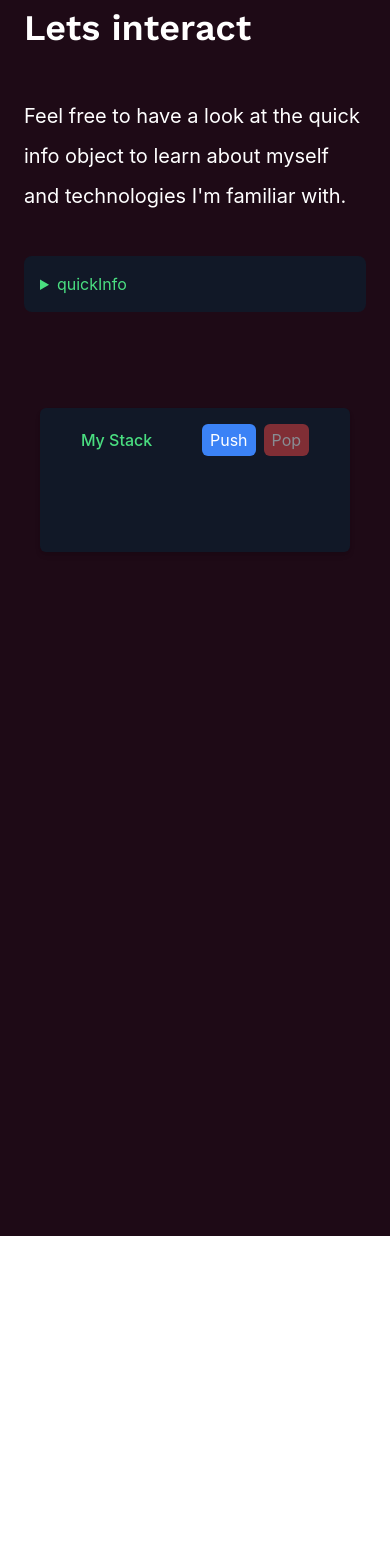
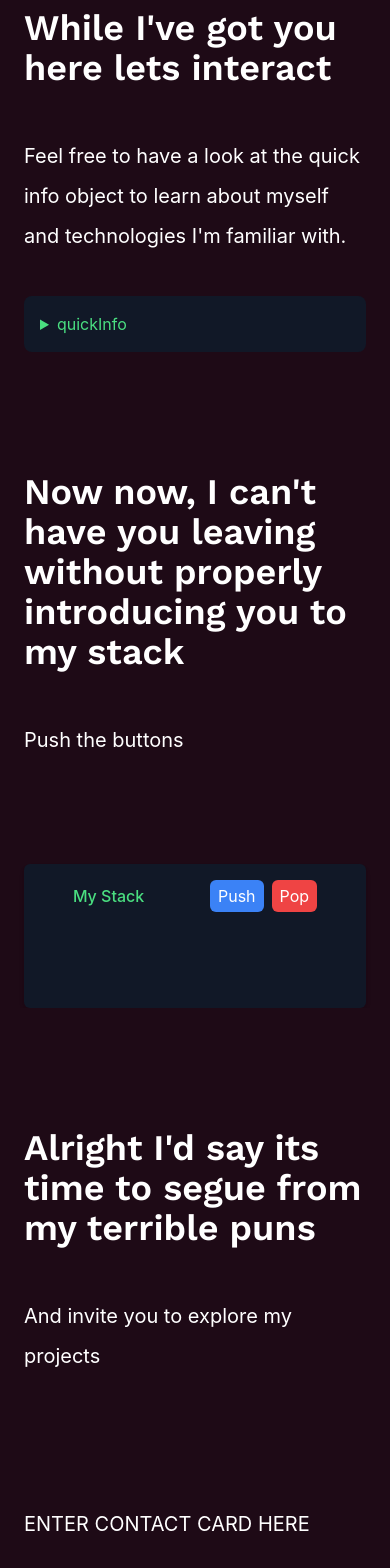
Before and after one commit to Iffat77/portfolio-v2, a React (Create React App) app in the folder portfolio-v2/: page / in a window 390 px wide. Shown: the part 956-2524 px from the top of the page. Before the commit the page ends 2192 px from the top, so only its background shows below. Built offline with nearby package versions, Linux system fonts and the light colour scheme; a web font is replaced by a local one.

Commit message:
adds minor details to home, ui stack fix, projects page

```diff
--- a/portfolio-v2/src/App.js
+++ b/portfolio-v2/src/App.js
@@ -3,6 +3,7 @@ import { Routes, Route } from 'react-router-dom';
 import Nav from '../src/components/Nav';
 import Home from '../src/screens/Home';
 import About from '../src/screens/About';
+import Projects from './screens/Projects';
 
 function App() {
   return (
@@ -11,7 +12,7 @@ function App() {
       <Routes>
         <Route path="/" element={<Home />} />
         <Route path="/about" element={<About />} />
-        {/* add screens for projects */}
+        <Route path="/projects" element={<Projects />} />
       </Routes>
     </div>
   );
--- a/portfolio-v2/src/components/Nav.jsx
+++ b/portfolio-v2/src/components/Nav.jsx
@@ -52,7 +52,7 @@ function Navbar() {
         {isOpen && (
           <div
             onClick={handleClick}
-            class="z-10 mt-14 absolute w-1/2 top-2 right-1 dark:bg-slate-800 bg-white divide-y divide-gray-100 rounded-xl shadow "
+            class=" mt-14 absolute w-1/2 top-2 right-1 dark:bg-slate-800 bg-white divide-y divide-gray-100 rounded-xl shadow "
           >
             <ul
               class="py-2 text-sm dark:text-gray-200"
@@ -65,7 +65,7 @@ function Navbar() {
                 <NavLink to="/about">About</NavLink>
               </li>
               <li className="block px-4 py-2 hover:bg-gray-200 hover:text-green-800 ">
-                <NavLink to="/">Projects</NavLink>
+                <NavLink to="/projects">Projects</NavLink>
               </li>
               <li className="block px-4 py-2 hover:bg-gray-200 hover:text-green-800 ">
                 <NavLink to="/">Contact</NavLink>
--- a/portfolio-v2/src/components/StackVisualization.jsx
+++ b/portfolio-v2/src/components/StackVisualization.jsx
@@ -15,7 +15,7 @@ const StackVisualization = () => {
   };
 
   return (
-    <div className=" p-4  min-h-screen">
+    <div className="h-full">
       <div className="bg-gray-900 w-full md:w-1/2 dark:bg:black shadow-md rounded-md p-4">
         <div className="flex justify-around items-center mb-4">
           <div className="text-green-400 font-medium">My Stack</div>
@@ -36,7 +36,7 @@ const StackVisualization = () => {
               className={classNames(
                 "bg-red-500 hover:bg-red-600 text-white rounded-md px-2 py-1",
                 {
-                  "opacity-50 cursor-default": stack.length === 0,
+                  "cursor-default": stack.length === 0,
                 }
               )}
               onClick={handlePop}
--- a/portfolio-v2/src/screens/Home.jsx
+++ b/portfolio-v2/src/screens/Home.jsx
@@ -11,7 +11,7 @@ const myObject = {
   hobbies: ["Building Software", "Watching Formula 1"],
   skills: {
     stacks: "MERN",
-    languages: ["Javascript", "Python", "Nodejs", "Mongosh"],
+    languages: ["Javascript", "Python"],
     databases: ["MongoDB", "Postgresql"],
     frameworks: ["Reactjs", "Django"],
   },
@@ -39,7 +39,7 @@ export default function Home() {
         <section className="px-6 h-full ">
           <div className="pt-24 ">
             <h2 className="font-font-work text-4xl md:text-5xl lg:pl-8 py-6 dark:text-white">
-              Lets interact
+             While I've got you here lets interact
             </h2>
 
             <p className="w-auto max-w-lg text-xl md:text-2xl lg:pl-8 py-6 leading-10">
@@ -55,16 +55,48 @@ export default function Home() {
 
       <div className="dark:bg-[#1E0A16] bg-[#b0c0bc] dark:text-white ">
         <section className="px-6 h-auto ">
+        <div className="pt-24 ">
+            <h2 className="font-font-work text-4xl md:text-5xl lg:pl-8 py-6 dark:text-white">
+            Now now, I can't have you leaving without properly introducing you to my stack
+            </h2>
 
-
-
-
+            <p className="w-auto max-w-lg text-xl md:text-2xl lg:pl-8 py-6 leading-10">
+              Push the buttons <br></br>
+            </p>
+          </div>
 
           <div className="pt-20">
             <StackVisualization />
           </div>
         </section>
       </div>
+
+      <div className="dark:bg-[#1E0A16] bg-[#b0c0bc] dark:text-white ">
+        <section className="px-6 h-auto ">
+        <div className="pt-24 ">
+            <h2 className="font-font-work text-4xl md:text-5xl lg:pl-8 py-6 dark:text-white">
+            Alright I'd say its time to segue from my terrible puns
+            </h2>
+
+            <p className="w-auto max-w-lg text-xl md:text-2xl lg:pl-8 py-6 leading-10">
+              And invite you to explore my projects  <br></br>
+
+            </p>
+          </div>
+
+          <div className="pt-20">
+            <p className="w-auto max-w-lg text-xl md:text-2xl lg:pl-8 py-6 leading-10">
+              ENTER CONTACT CARD HERE
+            </p>
+          </div>
+
+        </section>
+      </div>
+
+      <footer className="">
+
+
+    </footer>
     </div>
   );
 }
--- /dev/null
+++ b/portfolio-v2/src/screens/Projects.jsx
@@ -0,0 +1,19 @@
+import React from 'react'
+
+function Projects() {
+  return (
+    <div className='h-screen w-full dark:bg-gray-700 dark:text-gray-300 '>
+      <div className="pt-28 px-6 w-screen h-screen dark:bg-[#04141E] dark:text-white overflow-auto">
+      <section className="h-full mt-8 p-10 top-0 left-0 right-0 bottom-auto w-auto">
+          <div className="block">
+            <h2 className="font-font-work text-8xl pt-15 md:text-10xl lg:pl-8 lg:pt-24 py-3 dark:text-white">
+              The Iffat  Project
+            </h2>
+          </div>
+        </section>
+      </div>
+    </div>
+  )
+}
+
+export default Projects
```
